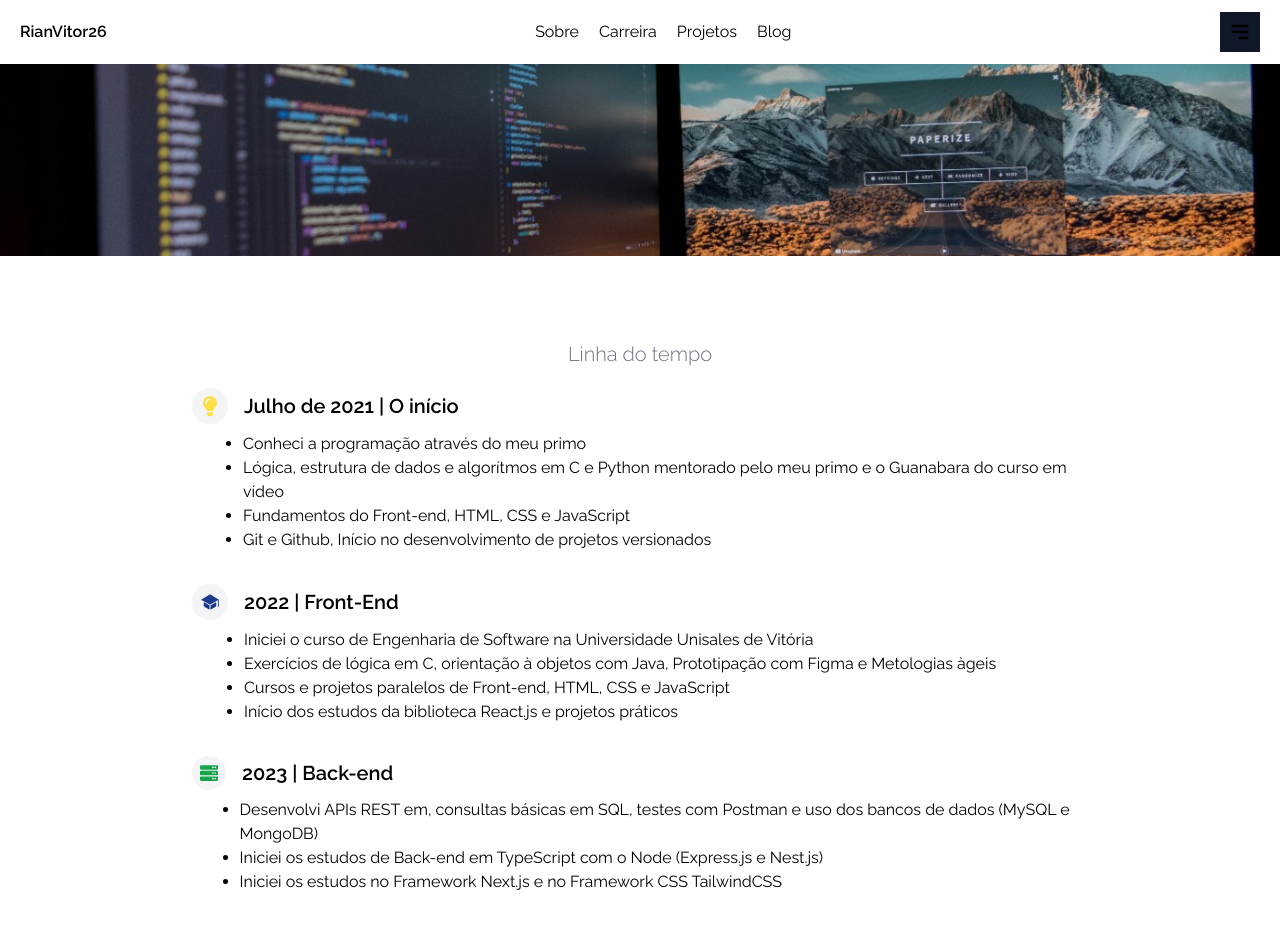
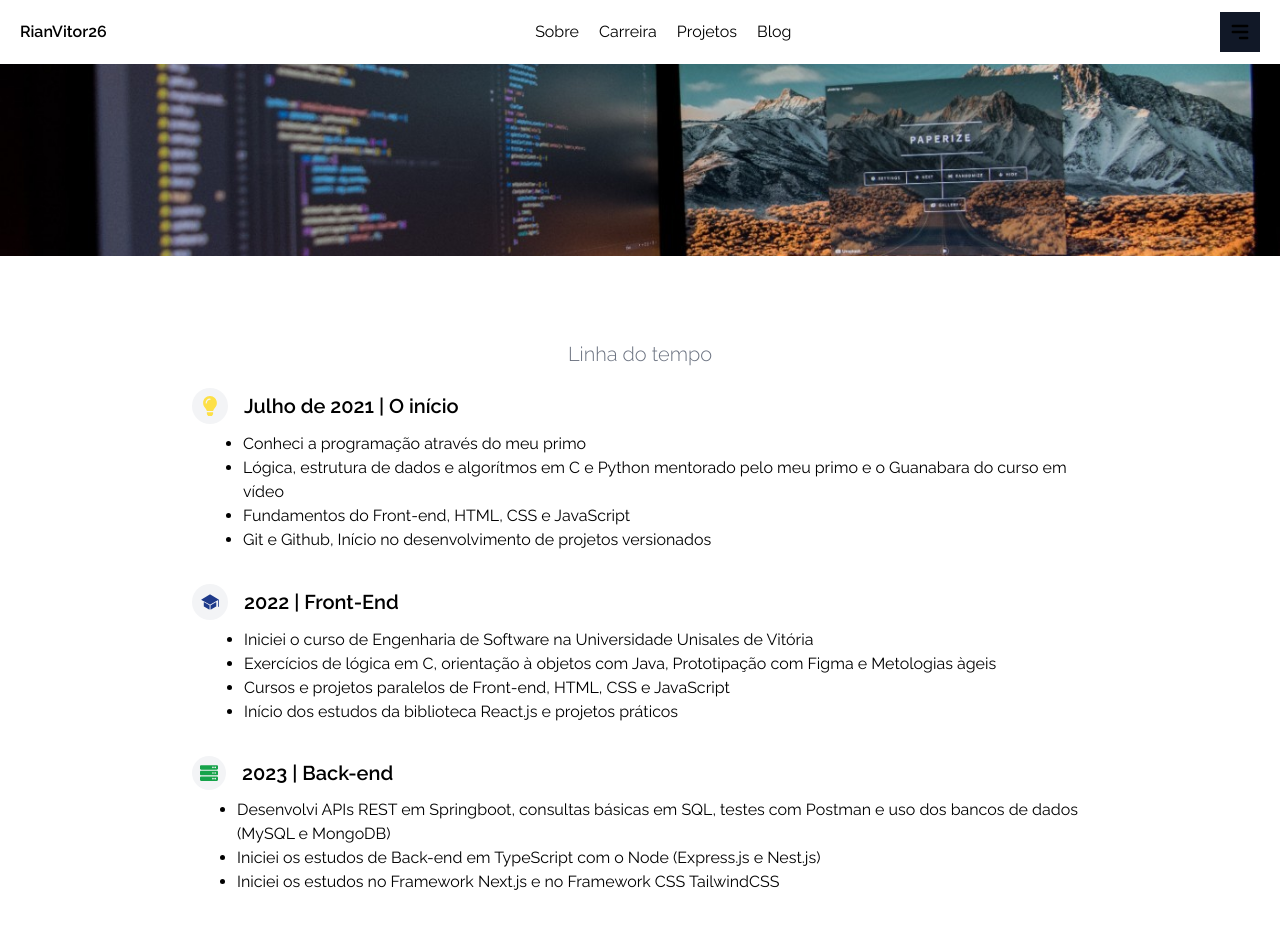
Before and after one commit to RianVitor26/portifolio, a Next.js app in the folder my-app/: page /carrer in a window 1280 px wide. Shown: the top 952 px of the page. Built offline with nearby package versions, Linux system fonts and the light colour scheme.

Commit message:
chore: corrigindo texto na linha do tempo

```diff
--- a/my-app/components/TimeLine/index.tsx
+++ b/my-app/components/TimeLine/index.tsx
@@ -74,7 +74,7 @@ export const TimeLine = () => {
           <TimelineBody>
 
             <ul>
-              <li className="list-disc">Desenvolvi APIs REST em, consultas básicas em SQL, testes com Postman e uso dos bancos de dados (MySQL e MongoDB)</li>
+              <li className="list-disc">Desenvolvi APIs REST em Springboot, consultas básicas em SQL, testes com Postman e uso dos bancos de dados (MySQL e MongoDB)</li>
               <li className="list-disc">Iniciei os estudos de Back-end em TypeScript com o Node (Express.js e Nest.js) </li>
               <li className="list-disc">Iniciei os estudos no Framework Next.js e no Framework CSS TailwindCSS</li>
             </ul>
```
